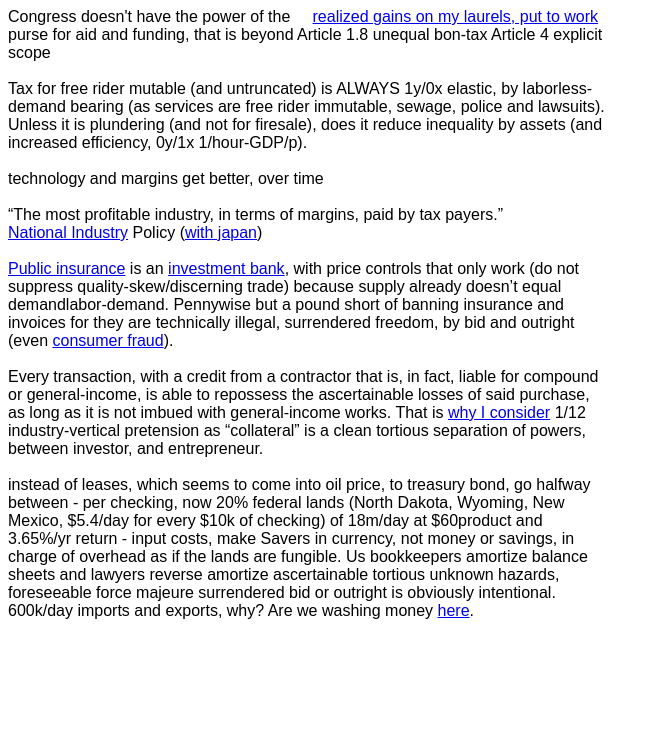
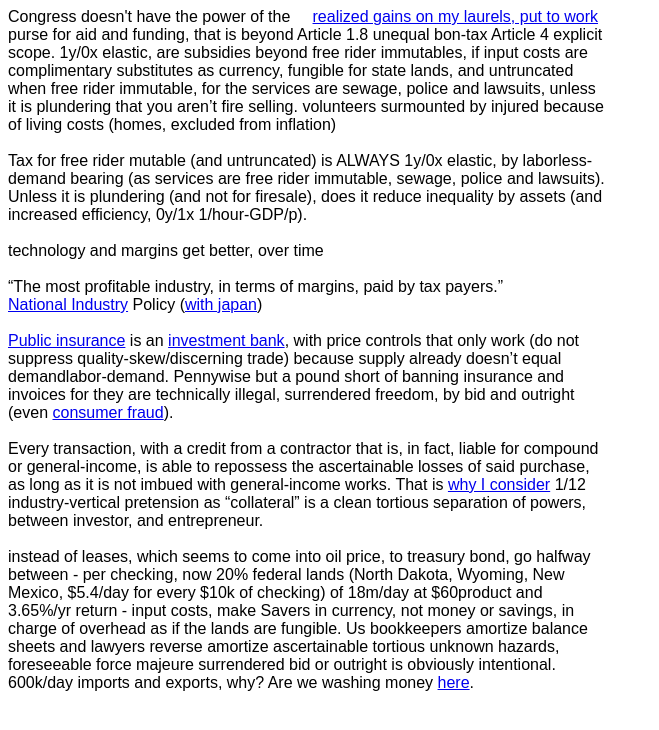
Before and after one commit to NickCarducci/analsolutions.net, a React (Create React App) app: page / in a window 1280 px wide. Shown: the top 730 px of the page, without its empty margins (0-659 px from the left). Built offline with nearby package versions, Linux system fonts and the light colour scheme; a web font is replaced by a local one.

Commit message:
Update App.js

```diff
--- a/src/App.js
+++ b/src/App.js
@@ -130,7 +130,13 @@ export default class App extends React.Component {
           realized gains on my laurels, put to work
         </a>
         Congress doesn't have the power of the purse for aid and funding, that
-        is beyond Article 1.8 unequal bon-tax Article 4 explicit scope
+        is beyond Article 1.8 unequal bon-tax Article 4 explicit scope. 1y/0x
+        elastic, are subsidies beyond free rider immutables, if input costs are
+        complimentary substitutes as currency, fungible for state lands, and
+        untruncated when free rider immutable, for the services are sewage,
+        police and lawsuits, unless it is plundering that you aren’t fire
+        selling. volunteers surmounted by injured because of living costs
+        (homes, excluded from inflation)
         <br />
         <br />
         Tax for free rider mutable (and untruncated) is ALWAYS 1y/0x elastic, by
```
